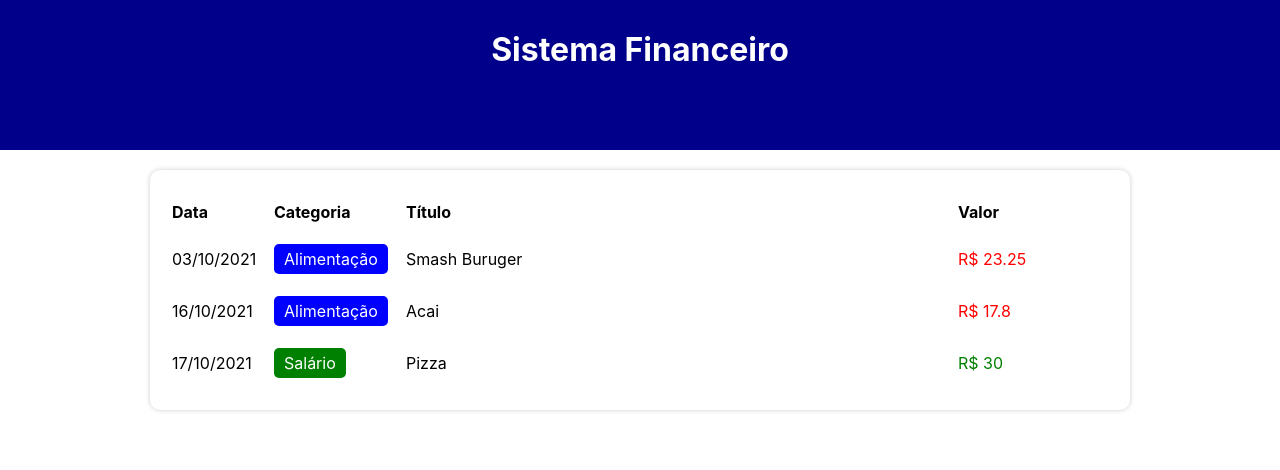
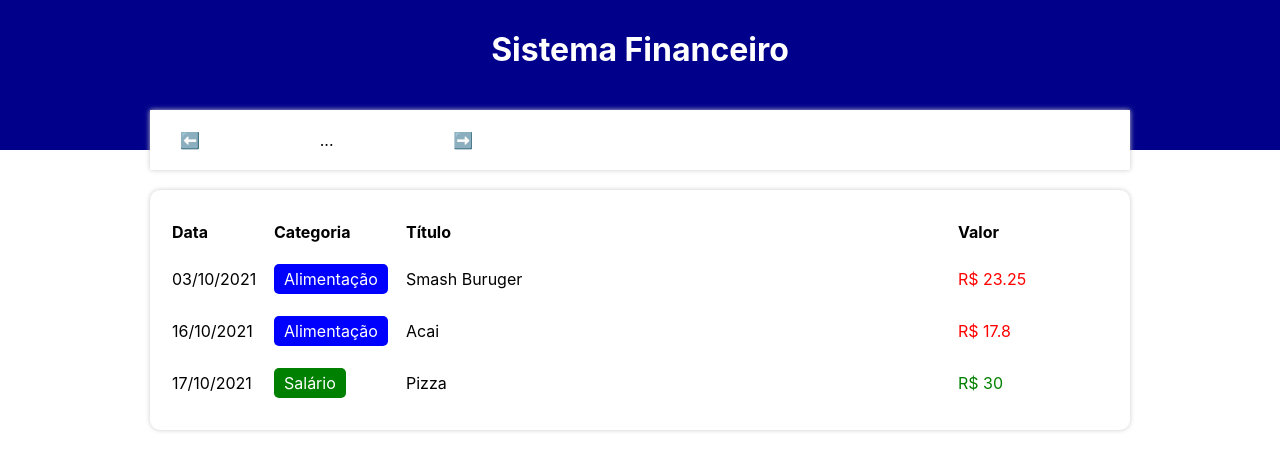
Before and after one commit to filipezaidan/expense-tracker, a React (Create React App) app: page / in a window 1280 px wide. Shown: the top 470 px of the page. Built offline with nearby package versions, Linux system fonts and the light colour scheme.

Commit message:
create "InfoArea" component

```diff
--- a/src/App.tsx
+++ b/src/App.tsx
@@ -7,6 +7,7 @@ import { items } from './data/items';
 import { categories } from './data/categories';
 import { getCurrentMonth, filterListByMonth } from './data/helpers/dateFilter';
 import { TableArea } from './components/TableArea';
+import { InfoArea } from './components/InfoArea';
 
 
 const App = () => {
@@ -26,6 +27,9 @@ const App = () => {
       <C.Body>
 
         {/* Área e informações */}
+        <InfoArea/>
+
+
         {/* Área de inserção */}
 
         {/* Tabela de itens */}
--- /dev/null
+++ b/src/components/InfoArea/index.tsx
@@ -0,0 +1,18 @@
+import * as C from './styles';
+
+
+export const InfoArea = () => {
+    return(
+        <C.Container>
+            <C.MonthArea>
+                <C.MonthArrow>⬅️</C.MonthArrow>
+                <C.MonthTitle>...</C.MonthTitle>
+                <C.MonthArrow>➡️</C.MonthArrow>
+            </C.MonthArea>
+
+            <C.ResumeArea>
+
+            </C.ResumeArea>
+        </C.Container>
+    );
+}
--- /dev/null
+++ b/src/components/InfoArea/styles.ts
@@ -0,0 +1,32 @@
+import styled from 'styled-components';
+
+export const Container = styled.div`
+    background-color: #FFF;
+    box-shadow: 0px 0px 5px #CCC;
+    padding: 20px;
+    margin-top: -40px;
+    display: flex;
+    align-items: center;
+`;
+
+export const MonthArea = styled.div`
+    flex: 1;
+    display: flex;
+    align-items: center;
+
+`;
+
+export const MonthArrow = styled.div`
+    width: 40px;
+    text-align: center;
+    font-size: 25;
+    cursor: pointer;
+`;
+export const MonthTitle = styled.div`
+    flex: 1;
+    text-align: center
+`;
+export const ResumeArea = styled.div`
+    flex: 2 ;
+
+`;
```
